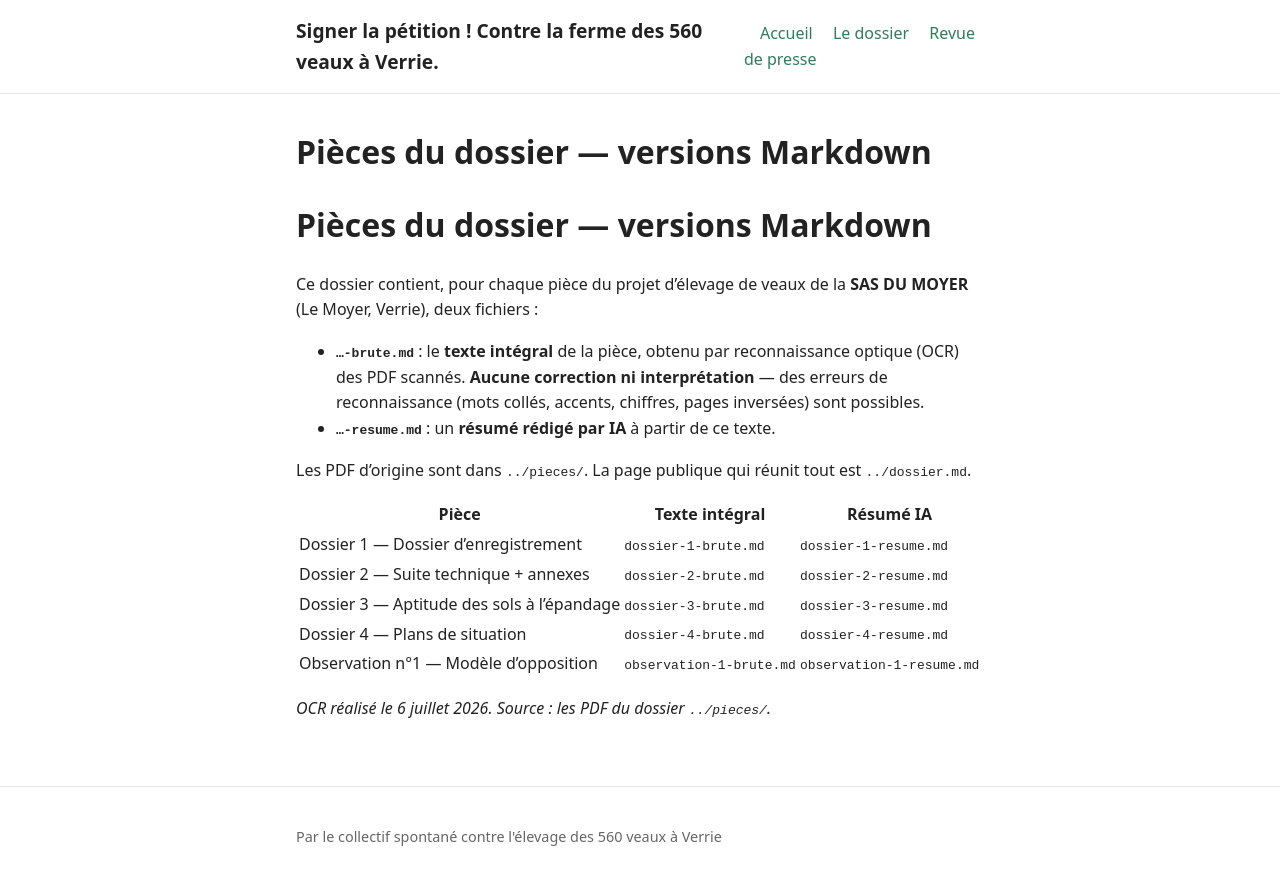
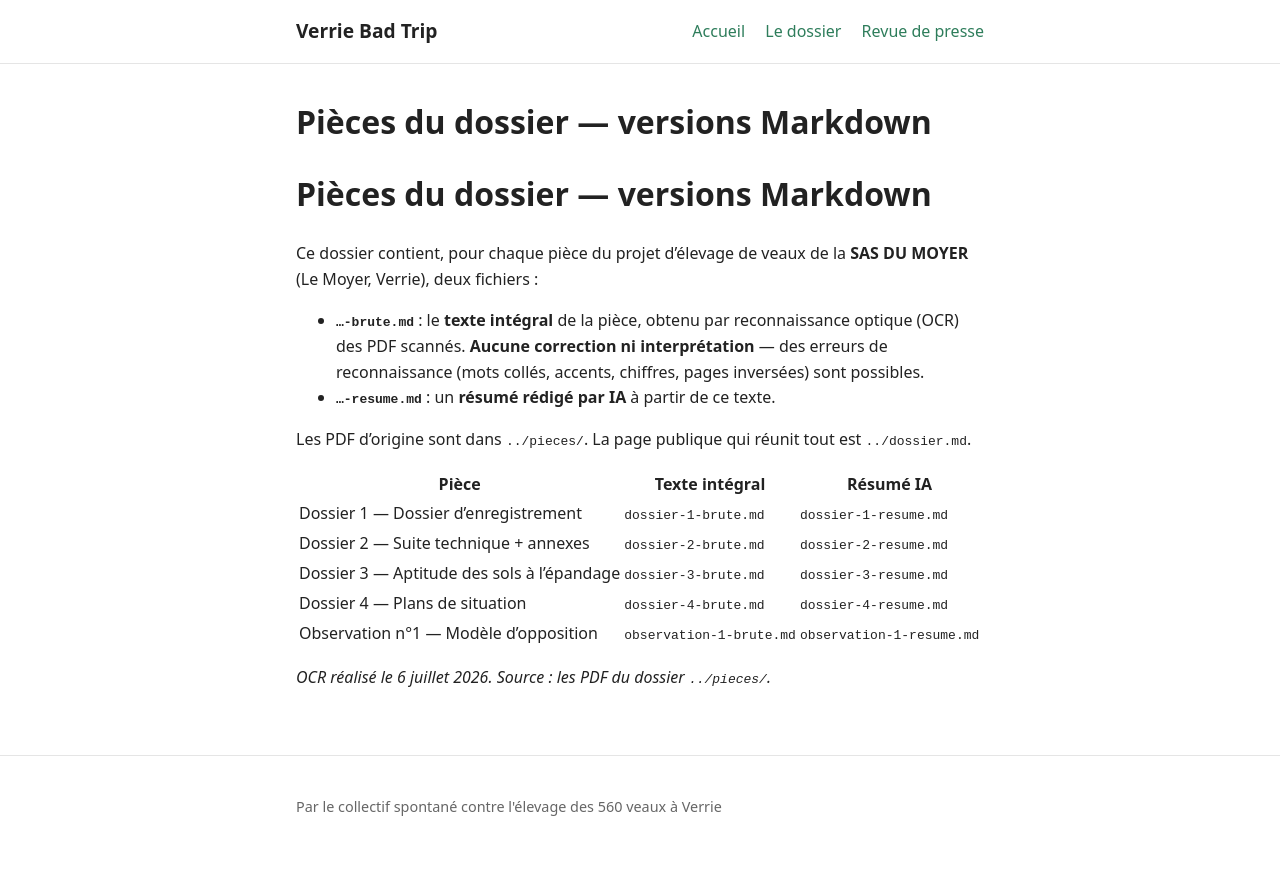
Before and after one commit to houlala/verrie-bad-trip, a Jekyll site: the page built from docs/pieces-markdown/README.md, in a window 1280 px wide. Shown: the top 885 px of the page. Built offline with Jekyll 4.4.1, drawn with Linux system fonts in a browser that asks for light colours; our own code applies the rules of GitHub Pages for plain Markdown files.

Commit message:
Fix site-title

```diff
--- a/docs/_config.yml
+++ b/docs/_config.yml
@@ -1,4 +1,7 @@
 # Configuration Jekyll
+# brand : nom court affiché en haut à gauche (header/logo).
+# title : titre long utilisé pour la balise <title> et les partages réseaux sociaux (SEO).
+brand: Verrie Bad Trip
 title: Signer la pétition ! Contre la ferme des 560 veaux à Verrie.
 description: L'horreur pour les veaux et l'environnement aux portes de Saumur et de Gennes-Val-de-Loire. Signez la pétition !
 lang: fr
--- a/docs/_includes/header.html
+++ b/docs/_includes/header.html
@@ -1,6 +1,6 @@
 <header class="site-header">
   <div class="container">
-    <a class="site-title" href="{{ '/' | relative_url }}">{{ site.title }}</a>
+    <a class="site-title" href="{{ '/' | relative_url }}">{{ site.brand | default: site.title }}</a>
     <nav class="site-nav">
       <a href="{{ '/' | relative_url }}">Accueil</a>
       <a href="{{ '/dossier' | relative_url }}">Le dossier</a>
```
